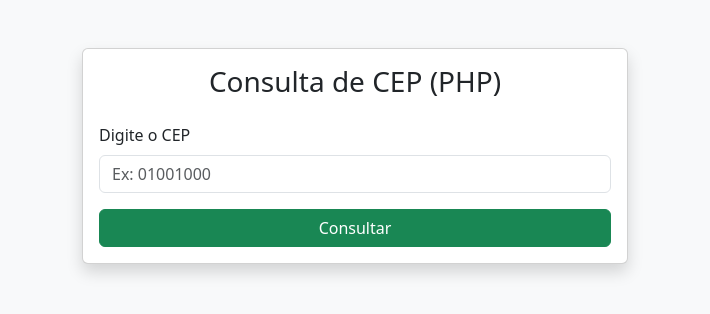
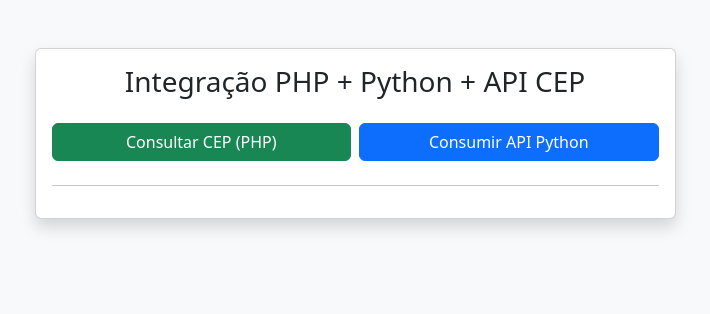
Before and after one commit to carla1245/aulaapi, a PHP site: page /produto/ in a window 1280 px wide. Shown: the top 314 px of the page, without its empty margins (285-995 px from the left). Run offline with PHP 8.4, Linux system fonts and the light colour scheme.

Commit message:
Update index.php

```diff
--- a/cep/index.php
+++ b/cep/index.php
@@ -2,61 +2,112 @@
 <html lang="pt-br">
 <head>
     <meta charset="UTF-8">
-    <title>Consulta de CEP - PHP</title>
+    <title>Integração de Sistemas</title>
 
     <link href="https://cdn.jsdelivr.net/npm/bootstrap@5.3.3/dist/css/bootstrap.min.css" rel="stylesheet">
+    <script>
+    function mostrarCep() {
+        document.getElementById("cepBox").style.display = "block";
+        document.getElementById("pythonBox").style.display = "none";
+    }
+    function mostrarPython() {
+        document.getElementById("pythonBox").style.display = "block";
+        document.getElementById("cepBox").style.display = "none";
+    }
+       window.onload = function () {
+        const acao = new URLSearchParams(window.location.search).get("acao");
+        if (acao === "cep") {
+            mostrarCep();
+        }
+        if (acao === "python") {
+            mostrarPython();
+        }
+    }
+</script>
 </head>
 <body class="bg-light">
 <div class="container mt-5">
     <div class="row justify-content-center">
-        <div class="col-md-6">
+        <div class="col-md-7">
             <div class="card shadow">
                 <div class="card-body">
-                    <h3 class="text-center mb-4">Consulta de CEP (PHP)</h3>
+                    <h3 class="text-center mb-4">
+                        Integração PHP + Python + API CEP
+                    </h3>
 
-                    <!-- FORMULÁRIO -->
+                    <!-- BOTÕES -->
+                    <div class="d-flex gap-2 mb-4">
+                        <button onclick="mostrarCep()" class="btn btn-success w-50">
+                            Consultar CEP (PHP)
+                        </button>
+
+                        <button onclick="mostrarPython()" class="btn btn-primary w-50">
+                            Consumir API Python
+                        </button>
+                    </div>
+                    <hr>
+                    <!-- ================= CEP ================= -->
+                    <div id="cepBox" style="display:none;">
                         <form method="GET">
-                        <div class="mb-3">
+                            <input type="hidden" name="acao" value="cep">
                             <label class="form-label">Digite o CEP</label>
-                            <input type="text" name="cep" class="form-control" placeholder="Ex: 01001000" maxlength="8" required>
-                        </div>
-
-                        <button type="submit" class="btn btn-success w-100">
-                            Consultar
+                            <input type="text" name="cep" class="form-control mb-2" placeholder="Ex: 01001000">
+                            <button class="btn btn-success w-100">
+                                Buscar CEP
                             </button>
                         </form>
-
+                        <br>
                         <?php
-                    if (isset($_GET['cep'])) {
+                        if (isset($_GET['acao']) && $_GET['acao'] == 'cep') {
                             $cep = str_replace("-", "", $_GET['cep']);
                             $url = "https://viacep.com.br/ws/$cep/json/";
                             $response = file_get_contents($url);
                             $data = json_decode($response, true);
                             if (!isset($data['erro'])) {
-                    ?>
-
-                    <hr>
-
-                    <h5>Resultado:</h5>
-
-                    <p><strong>Rua:</strong> <?= $data['logradouro'] ?></p>
-                    <p><strong>Bairro:</strong> <?= $data['bairro'] ?></p>
-                    <p><strong>Cidade:</strong> <?= $data['localidade'] ?></p>
-                    <p><strong>UF:</strong> <?= $data['uf'] ?></p>
-
-                    <?php
+                                echo "<h5>Resultado:</h5>";
+                                echo "<p><strong>Rua:</strong> {$data['logradouro']}</p>";
+                                echo "<p><strong>Bairro:</strong> {$data['bairro']}</p>";
+                                echo "<p><strong>Cidade:</strong> {$data['localidade']}</p>";
+                                echo "<p><strong>UF:</strong> {$data['uf']}</p>";
                             } else {
-                            echo "<div class='alert alert-danger mt-3'>CEP não encontrado</div>";
+                                echo "<div class='alert alert-danger'>CEP não encontrado</div>";
                             }
                         }
                         ?>
+
+                    </div>
+
+                    <!-- ================= PYTHON ================= -->
+                    <div id="pythonBox" style="display:none;">
+
+                        <?php
+                        if (isset($_GET['acao']) && $_GET['acao'] == 'python') {
+
+                            $url = "http://127.0.0.1:5000/produto";
+
+                            $response = file_get_contents($url);
+                            $data = json_decode($response, true);
+
+                            echo "<h5>API Python:</h5>";
+                            echo "<p><strong>Produto:</strong> {$data['nome']}</p>";
+                            echo "<p><strong>Preço:</strong> R$ {$data['preco']}</p>";
+                        }
+                        ?>
+
+                        <form method="GET">
+                            <input type="hidden" name="acao" value="python">
+                            <button class="btn btn-primary w-100">
+                                Carregar API Python
+                            </button>
+                        </form>
+
+                    </div>
 
                 </div>
             </div>
 
         </div>
     </div>
-
 </div>
 
 </body>
```
Lines whose indentation alone changed are shown as unchanged.
